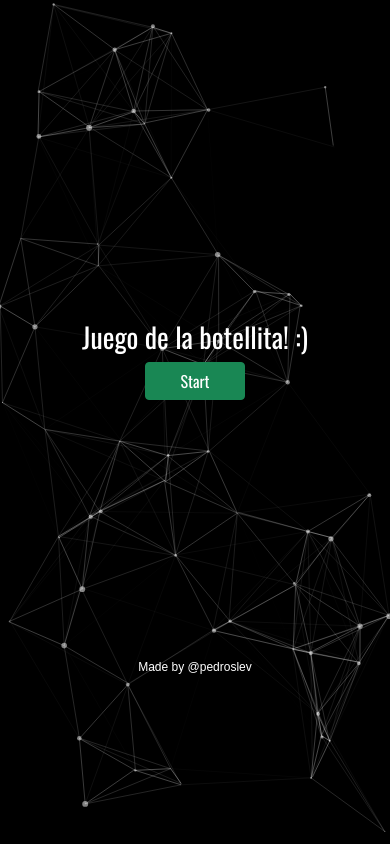
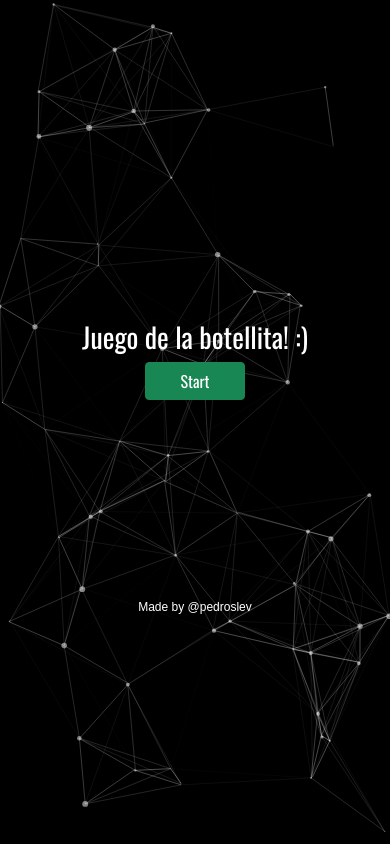
Before and after one commit to pedroslev/JS-16800-LopezSlevin, a plain HTML site: page Clase3-LopezSlevin/index.html in a window 390 px wide. Drawn offline with nearby package versions, Linux system fonts and the light colour scheme.

Commit message:
responsiveness2

```diff
--- a/Clase3-LopezSlevin/css/style.css
+++ b/Clase3-LopezSlevin/css/style.css
@@ -63,5 +63,5 @@ footer{
     justify-content: center;
     align-items: flex-end;
     color: white;
-    padding-top: 25em;
+    padding-top: 20em;
 }
```
